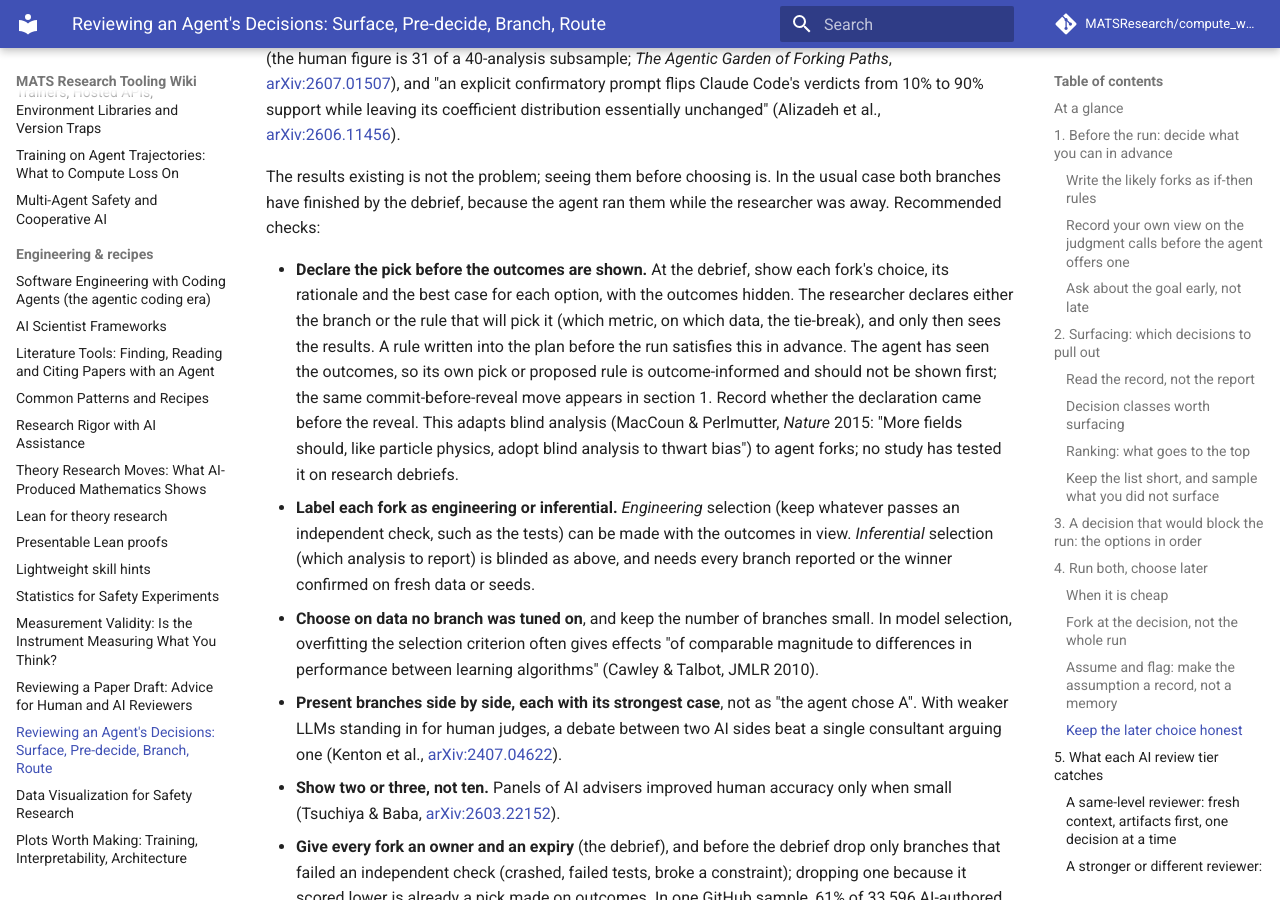
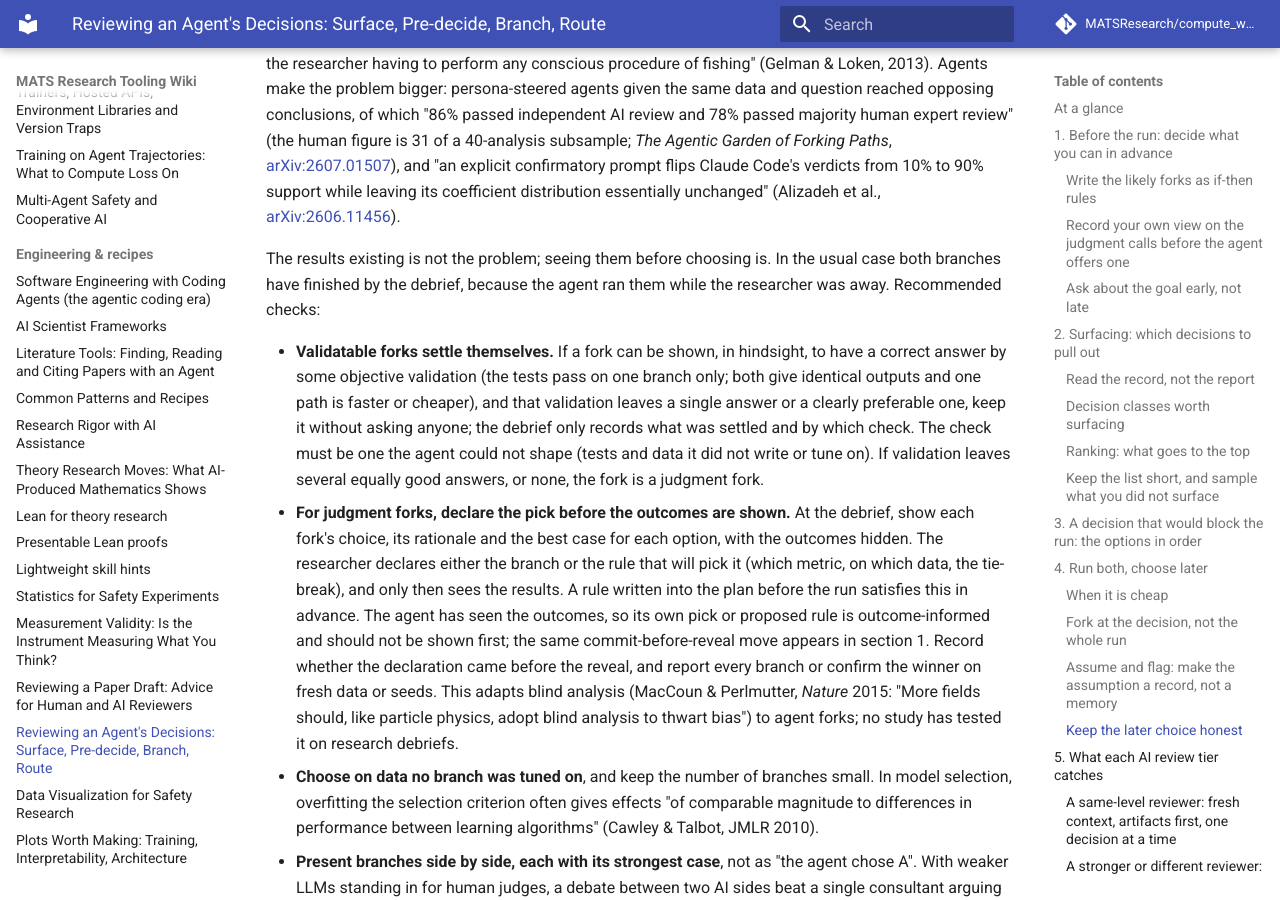
Before and after one commit to MATSResearch/compute_wiki, an MkDocs documentation site: the page built from docs/engineering/reviewing-agent-decisions.md, in a window 1280 px wide and 900 px high, scrolled down 10124 px. Built offline with MkDocs 1.6.1 and Material for MkDocs 9.7.7, drawn with Linux system fonts in a browser that asks for light colours; comment, search, counter and statistics services are not loaded; some of the changed text lies outside the part shown.

Commit message:
Validatable forks settle themselves; only judgment forks need a blinded pick (DAS-779)
Per Nathan: a fork an objective validation resolves to one answer, or a
clearly preferable one, needs no human input. Replaces engineering vs
inferential with validatable vs judgment.

Co-Authored-By: Claude Opus 5.5 <noreply@anthropic.com>

```diff
--- a/docs/engineering/reviewing-agent-decisions.md
+++ b/docs/engineering/reviewing-agent-decisions.md
@@ -40,7 +40,7 @@ automated-research system's output), [`statistics.md`](statistics.md)
 | Find the decisions worth reviewing | Extract them from the transcript, diffs and files, not from the agent's report | Agents' final reports referred to about one action in eleven; runs that falsely claimed a complete review missed planted defects at about 1.8× the rate of runs that read every file |
 | Rank them | Judgment calls with no checkable answer, anything hard to undo, choices many later results build on, and anything that touched the evaluation signal go first | Error checks cannot see judgment calls; downstream fan-out is what makes an early mistake expensive |
 | Hit a decision that would block the run | If it is reversible and sandboxed, fork it or assume-and-flag it and keep going; stop only for one-way doors | Reversibility is the first gate in both deployed systems found (Claude Code auto mode, Codex Auto-review); parking one thread keeps the others working |
-| Run both branches | Let the agent run both while you are away; at the debrief, declare your pick (or the rule that makes it) before the outcomes are shown, and report every branch | Choosing after seeing outcomes is the garden of forking paths, and the agent has already seen them; 86% of 160 persona-steered AI analyses across four datasets, many reaching opposing conclusions, passed AI review |
+| Run both branches | Let the agent run both while you are away. A fork an objective check settles to one answer (or a clearly better one) needs no one; for the rest, declare your pick (or the rule that makes it) at the debrief before the outcomes are shown, and report every branch | Choosing after seeing outcomes is the garden of forking paths, and the agent has already seen them; 86% of 160 persona-steered AI analyses across four datasets, many reaching opposing conclusions, passed AI review |
 | Ask an AI to review a decision | A fresh call, the artifacts as user content, without the agent's own justification, one decision at a time | Monitors rated their own earlier actions as more correct or less risky than the same actions shown fresh (code-correctness AUROC 0.99 fresh vs 0.89–0.92, one monitor model); stripping the agent's prose helped Anthropic's classifier |
 | Spend a second review | Make it different (another family, or new evidence such as the full trace or a rerun), not the same review twice | One fresh same-model plus one cross-model review caught 56.7% of planted errors vs 42.7% for two fresh same-model reviews (single-author study; model difference and reviewer capability not separated) |
 | Send a decision to the human | A short card: the options, the best case for each, what was checked and not checked; ask for their pick before showing the agent's | Veterinary radiologists (n=19) who committed a provisional answer first agreed less with the AI whether it was right or wrong; human catch rates fall as prompts pile up |
@@ -436,22 +436,27 @@ The results existing is not the problem; seeing them before choosing is. In
 the usual case both branches have finished by the debrief, because the agent
 ran them while the researcher was away. Recommended checks:
 
-- **Declare the pick before the outcomes are shown.** At the debrief, show each
-  fork's choice, its rationale and the best case for each option, with the
-  outcomes hidden. The researcher declares either the branch or the rule that
-  will pick it (which metric, on which data, the tie-break), and only then sees
-  the results. A rule written into the plan before the run satisfies this in
-  advance. The agent has seen the outcomes, so its own pick or proposed rule is
-  outcome-informed and should not be shown first; the same commit-before-reveal
-  move appears in section 1. Record whether the declaration came before the
-  reveal. This adapts blind analysis (MacCoun & Perlmutter, *Nature* 2015:
-  "More fields should, like particle physics, adopt blind analysis to thwart
-  bias") to agent forks; no study has tested it on research debriefs.
-- **Label each fork as engineering or inferential.** *Engineering* selection
-  (keep whatever passes an independent check, such as the tests) can be made
-  with the outcomes in view. *Inferential* selection (which analysis to report)
-  is blinded as above, and needs every branch reported or the winner confirmed
-  on fresh data or seeds.
+- **Validatable forks settle themselves.** If a fork can be shown, in
+  hindsight, to have a correct answer by some objective validation (the tests
+  pass on one branch only; both give identical outputs and one path is faster
+  or cheaper), and that validation leaves a single answer or a clearly
+  preferable one, keep it without asking anyone; the debrief only records what
+  was settled and by which check. The check must be one the agent could not
+  shape (tests and data it did not write or tune on). If validation leaves
+  several equally good answers, or none, the fork is a judgment fork.
+- **For judgment forks, declare the pick before the outcomes are shown.** At
+  the debrief, show each fork's choice, its rationale and the best case for
+  each option, with the outcomes hidden. The researcher declares either the
+  branch or the rule that will pick it (which metric, on which data, the
+  tie-break), and only then sees the results. A rule written into the plan
+  before the run satisfies this in advance. The agent has seen the outcomes, so
+  its own pick or proposed rule is outcome-informed and should not be shown
+  first; the same commit-before-reveal move appears in section 1. Record
+  whether the declaration came before the reveal, and report every branch or
+  confirm the winner on fresh data or seeds. This adapts blind analysis
+  (MacCoun & Perlmutter, *Nature* 2015: "More fields should, like particle
+  physics, adopt blind analysis to thwart bias") to agent forks; no study has
+  tested it on research debriefs.
 - **Choose on data no branch was tuned on**, and keep the number of branches
   small. In model selection, overfitting the selection criterion often gives
   effects "of comparable magnitude to differences in performance between
```
Also changed, not shown: docs/engineering/research-rigor.md (+5 -3 lines), docs/index.md (+1 -1 lines), skills/mats-research-interview/SKILL.md (+4 -2 lines), skills/mats-research-rigor/SKILL.md (+2 -1 lines).
